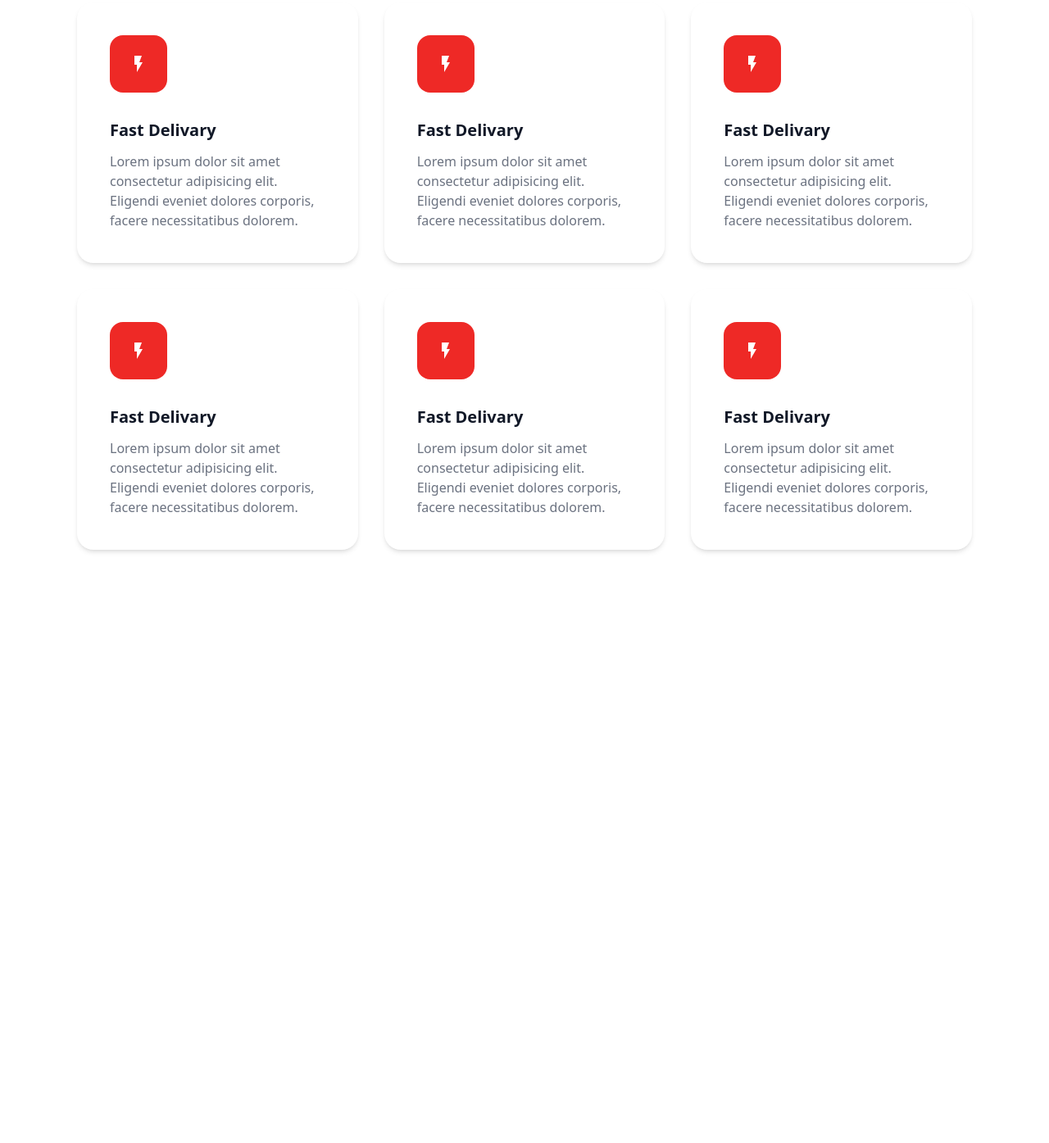
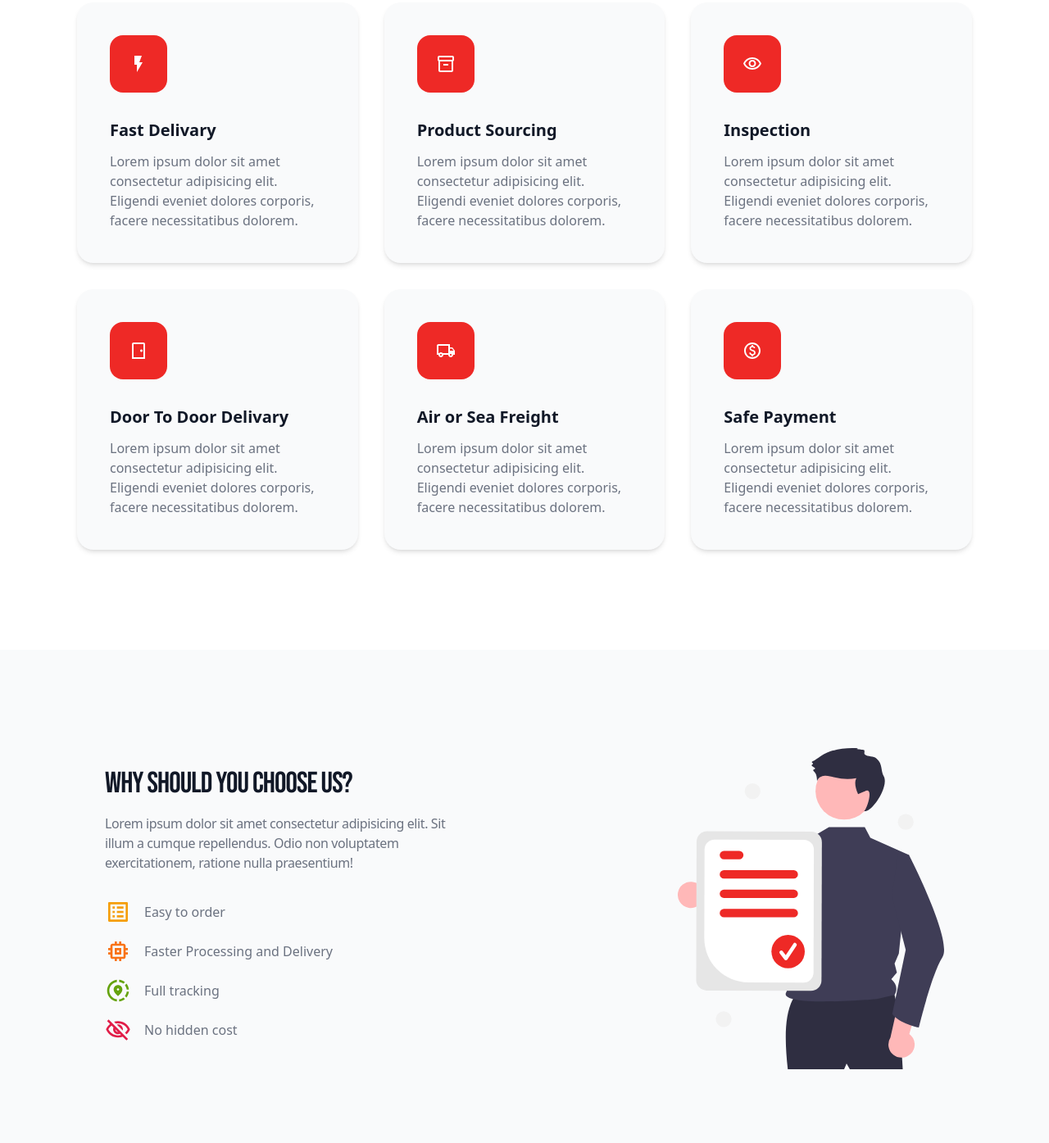
Before and after one commit to RifatdaM/courier-web-UI, a website: page html/index.html in a window 1280 px wide. Shown: the part 812-2207 px from the top of the page at 82% size. Before the commit the page ends 1605 px from the top, so only its background shows below. Drawn offline with Linux system fonts and the light colour scheme.

Commit message:
why choose us section done

```diff
--- a/html/index.html
+++ b/html/index.html
@@ -118,6 +118,7 @@
       <!-- We Provide -->
       <section id="We-provide" class="pt-20 lg:pt-[120px] pb-12 lg:pb-[90px]">
         <div class="container">
+          <!-- Section Title -->
           <div class="flex flex-wrap -mx-4">
             <div class="w-full px-4">
               <div class="text-center mx-auto mb-12 lg:mb-20 max-w-[510px]">
@@ -136,14 +137,13 @@
               </div>
             </div>
           </div>
+
+          <!-- Services -->
           <div class="flex flex-wrap -mx-4">
+            <!-- Service 1 -->
             <div class="w-full md:w-1/2 lg:w-1/3 px-4">
-              <div
-                class="p-10 md:px-7 xl:px-10 rounded-[20px] shadow-md hover:shadow-lg mb-8"
-              >
-                <div
-                  class="w-[70px] h-[70px] flex items-center justify-center bg-primary-main rounded-2xl mb-8"
-                >
+              <div class="service-card">
+                <div class="service-icon">
                   <img src="../img/fast.svg" alt="fast-delivary" />
                 </div>
                 <h4 class="font-semibold text-xl text-dark mb-3">
@@ -156,17 +156,15 @@
                 </p>
               </div>
             </div>
+
+            <!-- Service 2 -->
             <div class="w-full md:w-1/2 lg:w-1/3 px-4">
-              <div
-                class="p-10 md:px-7 xl:px-10 rounded-[20px] shadow-md hover:shadow-lg mb-8"
-              >
-                <div
-                  class="w-[70px] h-[70px] flex items-center justify-center bg-primary-main rounded-2xl mb-8"
-                >
-                  <img src="../img/fast.svg" alt="fast-delivary" />
+              <div class="service-card">
+                <div class="service-icon">
+                  <img src="../img/product.svg" alt="fast-delivary" />
                 </div>
                 <h4 class="font-semibold text-xl text-dark mb-3">
-                  Fast Delivary
+                  Product Sourcing
                 </h4>
                 <p class="text-grayCustom">
                   Lorem ipsum dolor sit amet consectetur adipisicing elit.
@@ -175,17 +173,29 @@
                 </p>
               </div>
             </div>
+
+            <!-- Service 3 -->
             <div class="w-full md:w-1/2 lg:w-1/3 px-4">
-              <div
-                class="p-10 md:px-7 xl:px-10 rounded-[20px] shadow-md hover:shadow-lg mb-8"
-              >
-                <div
-                  class="w-[70px] h-[70px] flex items-center justify-center bg-primary-main rounded-2xl mb-8"
-                >
-                  <img src="../img/fast.svg" alt="fast-delivary" />
+              <div class="service-card">
+                <div class="service-icon">
+                  <img src="../img/eye.svg" alt="fast-delivary" />
+                </div>
+                <h4 class="font-semibold text-xl text-dark mb-3">Inspection</h4>
+                <p class="text-grayCustom">
+                  Lorem ipsum dolor sit amet consectetur adipisicing elit.
+                  Eligendi eveniet dolores corporis, facere necessitatibus
+                  dolorem.
+                </p>
+              </div>
+            </div>
+            <!-- Service 4 -->
+            <div class="w-full md:w-1/2 lg:w-1/3 px-4">
+              <div class="service-card">
+                <div class="service-icon">
+                  <img src="../img/door.svg" alt="fast-delivary" />
                 </div>
                 <h4 class="font-semibold text-xl text-dark mb-3">
-                  Fast Delivary
+                  Door To Door Delivary
                 </h4>
                 <p class="text-grayCustom">
                   Lorem ipsum dolor sit amet consectetur adipisicing elit.
@@ -194,17 +204,15 @@
                 </p>
               </div>
             </div>
+
+            <!-- Service 5 -->
             <div class="w-full md:w-1/2 lg:w-1/3 px-4">
-              <div
-                class="p-10 md:px-7 xl:px-10 rounded-[20px] shadow-md hover:shadow-lg mb-8"
-              >
-                <div
-                  class="w-[70px] h-[70px] flex items-center justify-center bg-primary-main rounded-2xl mb-8"
-                >
-                  <img src="../img/fast.svg" alt="fast-delivary" />
+              <div class="service-card">
+                <div class="service-icon">
+                  <img src="../img/ship.svg" alt="fast-delivary" />
                 </div>
                 <h4 class="font-semibold text-xl text-dark mb-3">
-                  Fast Delivary
+                  Air or Sea Freight
                 </h4>
                 <p class="text-grayCustom">
                   Lorem ipsum dolor sit amet consectetur adipisicing elit.
@@ -213,36 +221,14 @@
                 </p>
               </div>
             </div>
+            <!-- Service 6 -->
             <div class="w-full md:w-1/2 lg:w-1/3 px-4">
-              <div
-                class="p-10 md:px-7 xl:px-10 rounded-[20px] shadow-md hover:shadow-lg mb-8"
-              >
-                <div
-                  class="w-[70px] h-[70px] flex items-center justify-center bg-primary-main rounded-2xl mb-8"
-                >
-                  <img src="../img/fast.svg" alt="fast-delivary" />
+              <div class="service-card">
+                <div class="service-icon">
+                  <img src="../img/paid.svg" alt="fast-delivary" />
                 </div>
                 <h4 class="font-semibold text-xl text-dark mb-3">
-                  Fast Delivary
-                </h4>
-                <p class="text-grayCustom">
-                  Lorem ipsum dolor sit amet consectetur adipisicing elit.
-                  Eligendi eveniet dolores corporis, facere necessitatibus
-                  dolorem.
-                </p>
-              </div>
-            </div>
-            <div class="w-full md:w-1/2 lg:w-1/3 px-4">
-              <div
-                class="p-10 md:px-7 xl:px-10 rounded-[20px] shadow-md hover:shadow-lg mb-8"
-              >
-                <div
-                  class="w-[70px] h-[70px] flex items-center justify-center bg-primary-main rounded-2xl mb-8"
-                >
-                  <img src="../img/fast.svg" alt="fast-delivary" />
-                </div>
-                <h4 class="font-semibold text-xl text-dark mb-3">
-                  Fast Delivary
+                  Safe Payment
                 </h4>
                 <p class="text-grayCustom">
                   Lorem ipsum dolor sit amet consectetur adipisicing elit.
@@ -254,6 +240,70 @@
           </div>
         </div>
       </section>
+
+      <!-- Why choose us -->
+      <section
+        id="Why-choose-us"
+        class="pt-20 lg:pt-[120px] pb-12 lg:pb-[90px] bg-gray-50"
+      >
+        <div
+          class="container items-center max-w-6xl px-4 mx-auto sm:px-20 md:px-32 lg:px-16"
+        >
+          <div
+            class="flex flex-wrap items-center justify-center lg:justify-between -mx-3"
+          >
+            <div class="order-1 w-full px-3 lg:w-1/2 lg:order-0">
+              <div class="w-full lg:max-w-md">
+                <h2
+                  class="mb-4 text-3xl text-dark font-bebas leading-tight tracking-tight sm:text-4xl"
+                >
+                  Why should you choose us?
+                </h2>
+                <p
+                  class="mb-4 font-medium tracking-tight text-grayCustom xl:mb-6"
+                >
+                  Lorem ipsum dolor sit amet consectetur adipisicing elit. Sit
+                  illum a cumque repellendus. Odio non voluptatem
+                  exercitationem, ratione nulla praesentium!
+                </p>
+                <ul>
+                  <li class="flex items-center py-2 space-x-4 xl-py-3">
+                    <img src="../img/order.svg" class="w-8 h-8" alt="" />
+                    <span class="font-medium text-grayCustom"
+                      >Easy to order</span
+                    >
+                  </li>
+                  <li class="flex items-center py-2 space-x-4 xl-py-3">
+                    <img src="../img/processor.svg" class="w-8 h-8" alt="" />
+                    <span class="font-medium text-grayCustom"
+                      >Faster Processing and Delivery</span
+                    >
+                  </li>
+                  <li class="flex items-center py-2 space-x-4 xl-py-3">
+                    <img src="../img/track.svg" class="w-8 h-8" alt="" />
+                    <span class="font-medium text-grayCustom"
+                      >Full tracking</span
+                    >
+                  </li>
+                  <li class="flex items-center py-2 space-x-4 xl-py-3">
+                    <img src="../img/hidden.svg" class="w-8 h-8" alt="" />
+                    <span class="font-medium text-grayCustom"
+                      >No hidden cost</span
+                    >
+                  </li>
+                </ul>
+              </div>
+            </div>
+            <div class="w-1/2 px-3 mb-12 lg:w-1/3 order-0 lg:order-1 lg:mb-0">
+              <img
+                src="../img/why-chose-us.svg"
+                class="mx-auto sm:max-w-sm lg:max-w-full"
+                alt="Why Choose us"
+              />
+            </div>
+          </div>
+        </div>
+      </section>
     </main>
   </body>
 </html>
--- a/src/style.css
+++ b/src/style.css
@@ -19,3 +19,9 @@
 .why-us-card {
   @apply h-48 p-4 bg-white w-10/12 rounded-md shadow py-6 transform transition duration-500 flex flex-wrap justify-center;
 }
+.service-card {
+  @apply p-10 md:px-7 xl:px-10 rounded-[20px] shadow-md hover:shadow-lg mb-8 bg-gray-50;
+}
+.service-icon {
+  @apply w-[70px] h-[70px] flex items-center justify-center bg-primary-main rounded-2xl mb-8;
+}
```
Also changed, not shown: css/styles.css, img/door.svg (added), img/eye.svg (added), img/hidden.svg (added), img/order.svg (added), img/paid.svg (added), img/processor.svg (added), img/product.svg (added), img/ship.svg (added), img/track.svg (added), img/why-chose-us.svg (added).
